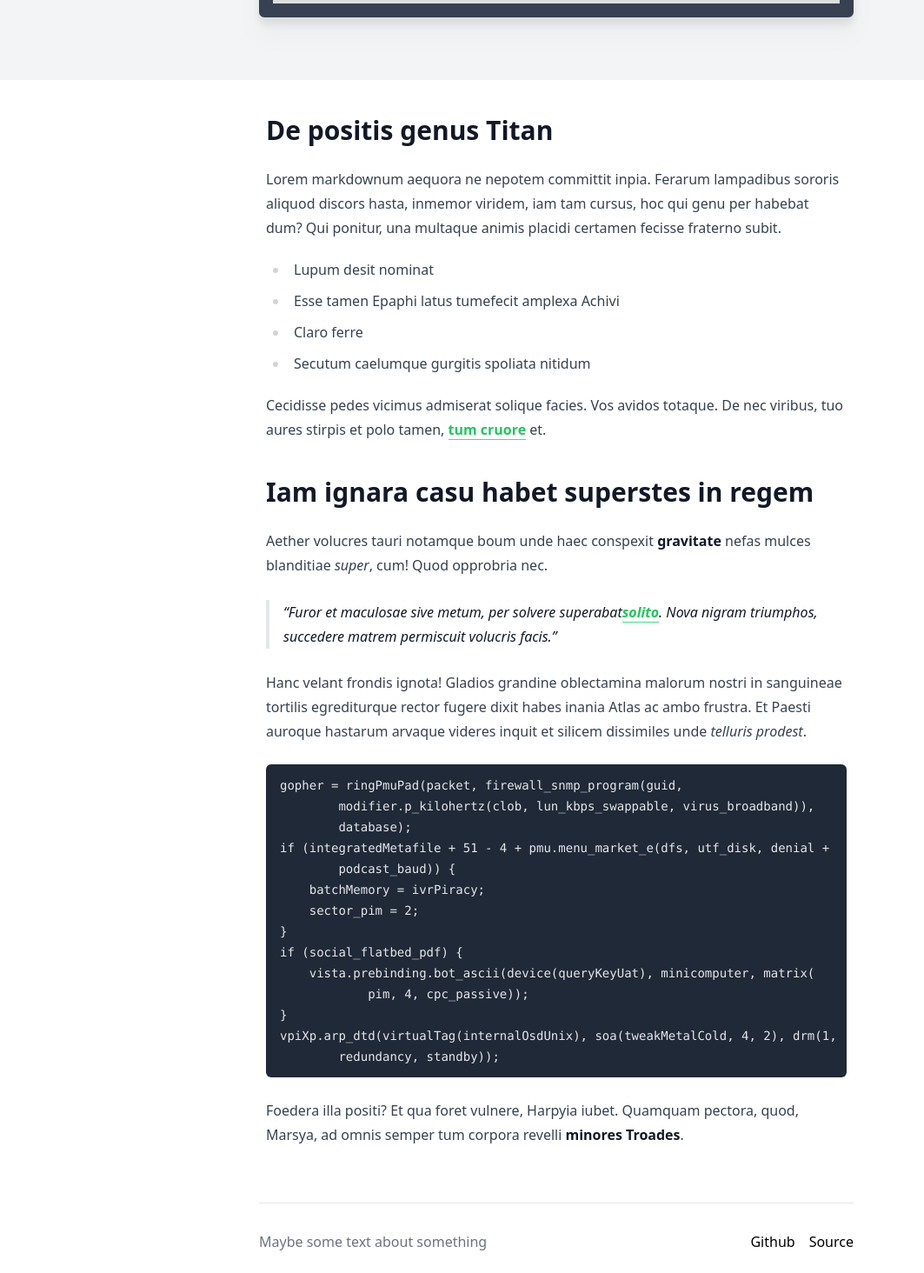
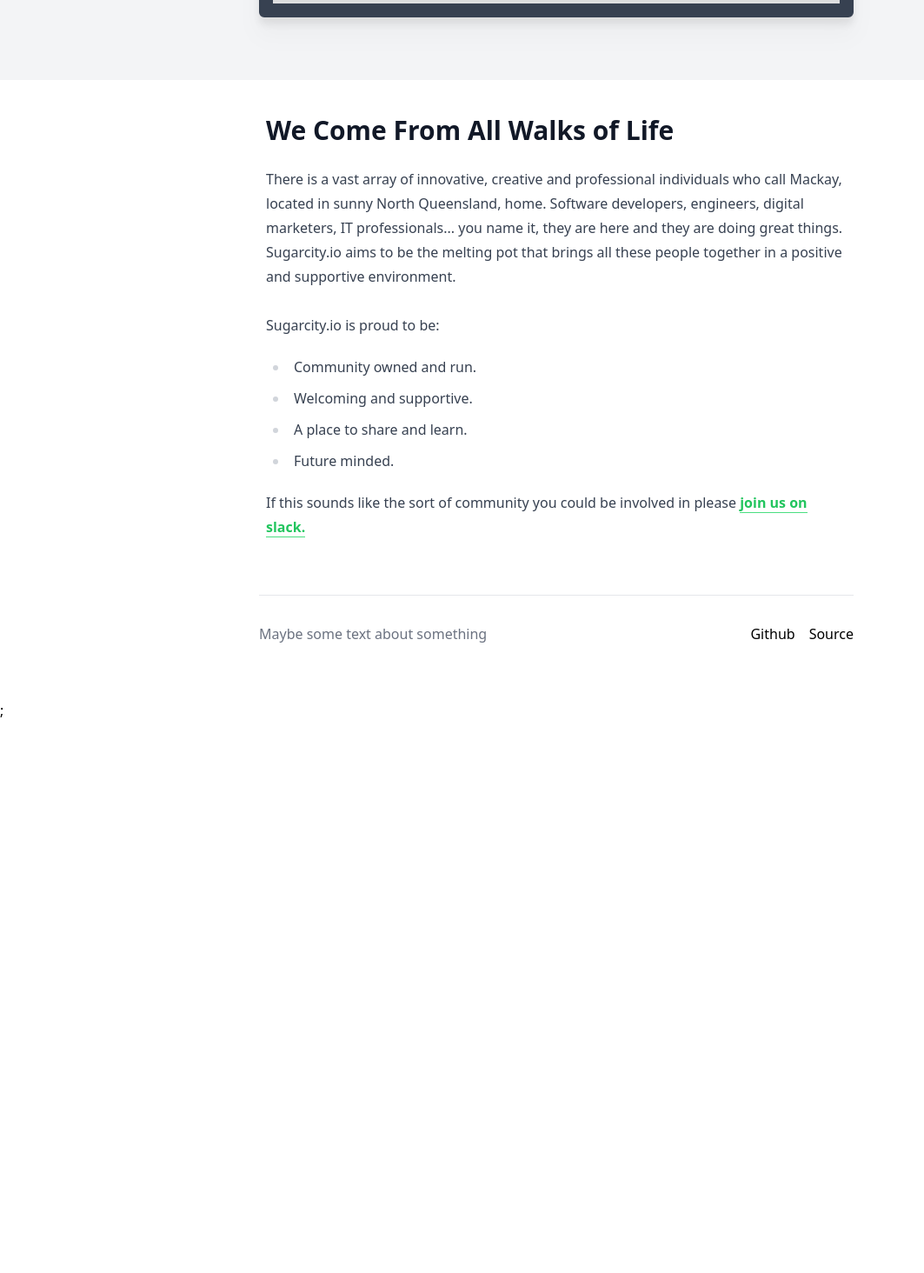
Before and after one commit to sugarcity-io/website, a Next.js app: page / in a window 1280 px wide. Shown: the part 906-2370 px from the top of the page at 87% size, without its empty margins (0-1063 px from the left). After the commit the page ends 1735 px from the top, so only its background shows below. Built offline with nearby package versions, Linux system fonts and the light colour scheme.

Commit message:
:memo: Add content to the front page.

```diff
--- /dev/null
+++ b/components/Blurb.tsx
@@ -0,0 +1,25 @@
+export default function Blurb() {
+  return (
+    <article className="mt-6">
+      <h2 id="de-positis-genus-titan">We Come From All Walks of Life</h2>
+      <p>
+        There is a vast array of innovative, creative and professional individuals who call Mackay, located in sunny North Queensland, home.
+        Software developers, engineers, digital marketers, IT professionals... you name it, they are here and they are doing great things.
+        <br/>
+        Sugarcity.io aims to be the melting pot that brings all these people together in a positive and supportive environment.
+        <br/><br/>
+        Sugarcity.io is proud to be:
+      </p>
+      <ul>
+        <li>Community owned and run.</li>
+        <li>Welcoming and supportive.</li>
+        <li>A place to share and learn.</li>
+        <li>Future minded.</li>
+      </ul>
+      <p>
+        If this sounds like the sort of community you could be involved in
+        please <a href="https://join.slack.com/t/sugarcityio/shared_invite/zt-1acjtxl1w-yyzp5TUGmkURiYE4Y3fYCA">join us on slack.</a>
+      </p>
+    </article>
+  );
+}
--- a/components/Lorem.tsx
+++ /dev/null
@@ -1,67 +0,0 @@
-export default function Lorem() {
-  return (
-    <article className="mt-6">
-      <h2 id="de-positis-genus-titan">De positis genus Titan</h2>
-      <p>
-        Lorem markdownum aequora ne nepotem committit inpia. Ferarum lampadibus
-        sororis aliquod discors hasta, inmemor viridem, iam tam cursus, hoc qui
-        genu per habebat dum? Qui ponitur, una multaque animis placidi certamen
-        fecisse fraterno subit.
-      </p>
-      <ul>
-        <li>Lupum desit nominat</li>
-        <li>Esse tamen Epaphi latus tumefecit amplexa Achivi</li>
-        <li>Claro ferre</li>
-        <li>Secutum caelumque gurgitis spoliata nitidum</li>
-      </ul>
-      <p>
-        Cecidisse pedes vicimus admiserat solique facies. Vos avidos totaque. De
-        nec viribus, tuo aures stirpis et polo tamen,{" "}
-        <a href="http://phoebus-spreto.net/moderatius">tum cruore</a> et.
-      </p>
-      <h2 id="iam-ignara-casu-habet-superstes-in-regem">
-        Iam ignara casu habet superstes in regem
-      </h2>
-      <p>
-        Aether volucres tauri notamque boum unde haec conspexit{" "}
-        <strong>gravitate</strong> nefas mulces blanditiae <em>super</em>, cum!
-        Quod opprobria nec.
-      </p>
-      <blockquote>
-        <p>
-          Furor <em>et</em> maculosae sive metum, per solvere superabat
-          <a href="http://sacerdos.com/efficientinsuitur">solito</a>. Nova
-          nigram triumphos, succedere matrem permiscuit volucris facis.
-        </p>
-      </blockquote>
-      <p>
-        Hanc velant frondis ignota! Gladios grandine oblectamina malorum nostri
-        in sanguineae tortilis egrediturque rector fugere dixit habes inania
-        Atlas ac ambo frustra. Et Paesti auroque hastarum arvaque videres inquit
-        et silicem dissimiles unde <em>telluris prodest</em>.
-      </p>
-      <pre>
-        <code>{`gopher = ringPmuPad(packet, firewall_snmp_program(guid,
-        modifier.p_kilohertz(clob, lun_kbps_swappable, virus_broadband)),
-        database);
-if (integratedMetafile + 51 - 4 + pmu.menu_market_e(dfs, utf_disk, denial +
-        podcast_baud)) {
-    batchMemory = ivrPiracy;
-    sector_pim = 2;
-}
-if (social_flatbed_pdf) {
-    vista.prebinding.bot_ascii(device(queryKeyUat), minicomputer, matrix(
-            pim, 4, cpc_passive));
-}
-vpiXp.arp_dtd(virtualTag(internalOsdUnix), soa(tweakMetalCold, 4, 2), drm(1,
-        redundancy, standby));
-`}</code>
-      </pre>
-      <p>
-        Foedera illa positi? Et qua foret vulnere, Harpyia iubet. Quamquam
-        pectora, quod, Marsya, ad omnis semper tum corpora revelli{" "}
-        <strong>minores Troades</strong>.
-      </p>
-    </article>
-  );
-}
--- a/pages/about.tsx
+++ b/pages/about.tsx
@@ -7,7 +7,8 @@
       <Nav />
       <article>
         <h1>About</h1>
-        <p>This is a great but entirely empty page.</p>
+        <p>Sugarcity.io is a community owned and run group of technologists, engineers, digital marketers and innovation enthusiasts, based in Mackay, Queensland.
+Our purpose is to bring the Mackay technology community together, break down silos and foster a positive and inclusive environment for all to participate in.</p>
       </article>
       <Footer />
     </>
--- a/pages/index.tsx
+++ b/pages/index.tsx
@@ -1,7 +1,7 @@
 import Button from "components/Button";
 import Container from "components/Container";
 import { Footer } from "components/Footer";
-import Lorem from "components/Lorem";
+import Blurb from "components/Blurb";
 import Nav from "components/Nav";
 import Image from "next/image";
 import featureImage from "../images/bike-on-cane.jpg";
@@ -20,7 +20,6 @@
           <Button large accent>
             Join us on Slack!
           </Button>
-          <Button large>Some other CTA!</Button>
         </div>
         <div className="w-full mt-12 border-[16px] rounded-md border-gray-700 drop-shadow-xl">
           <Image
@@ -38,7 +37,7 @@
     <>
       <HomeHeader />
       <Container>
-        <Lorem />
+        <Blurb />
       </Container>
       <Footer />
     </>
```
